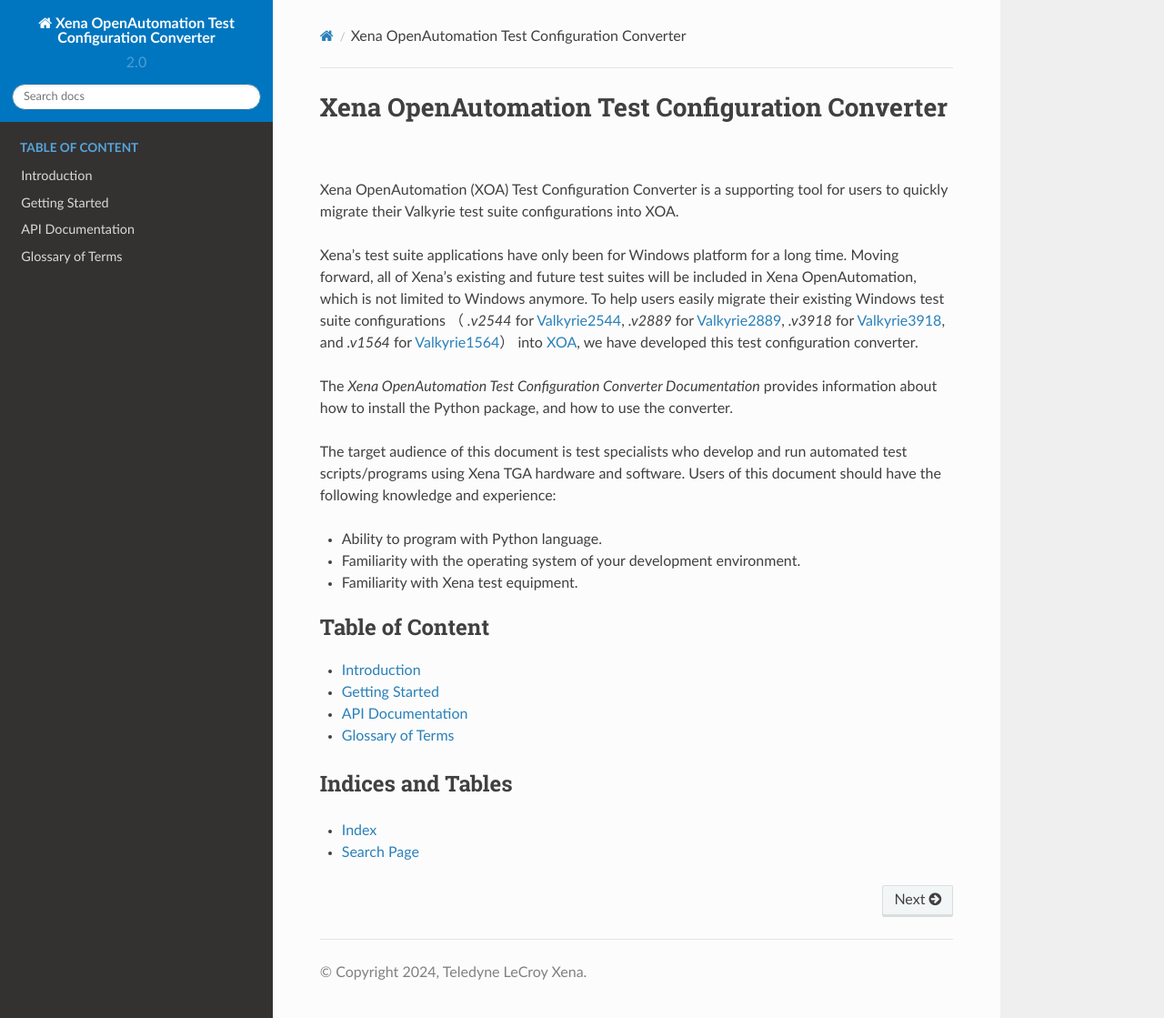
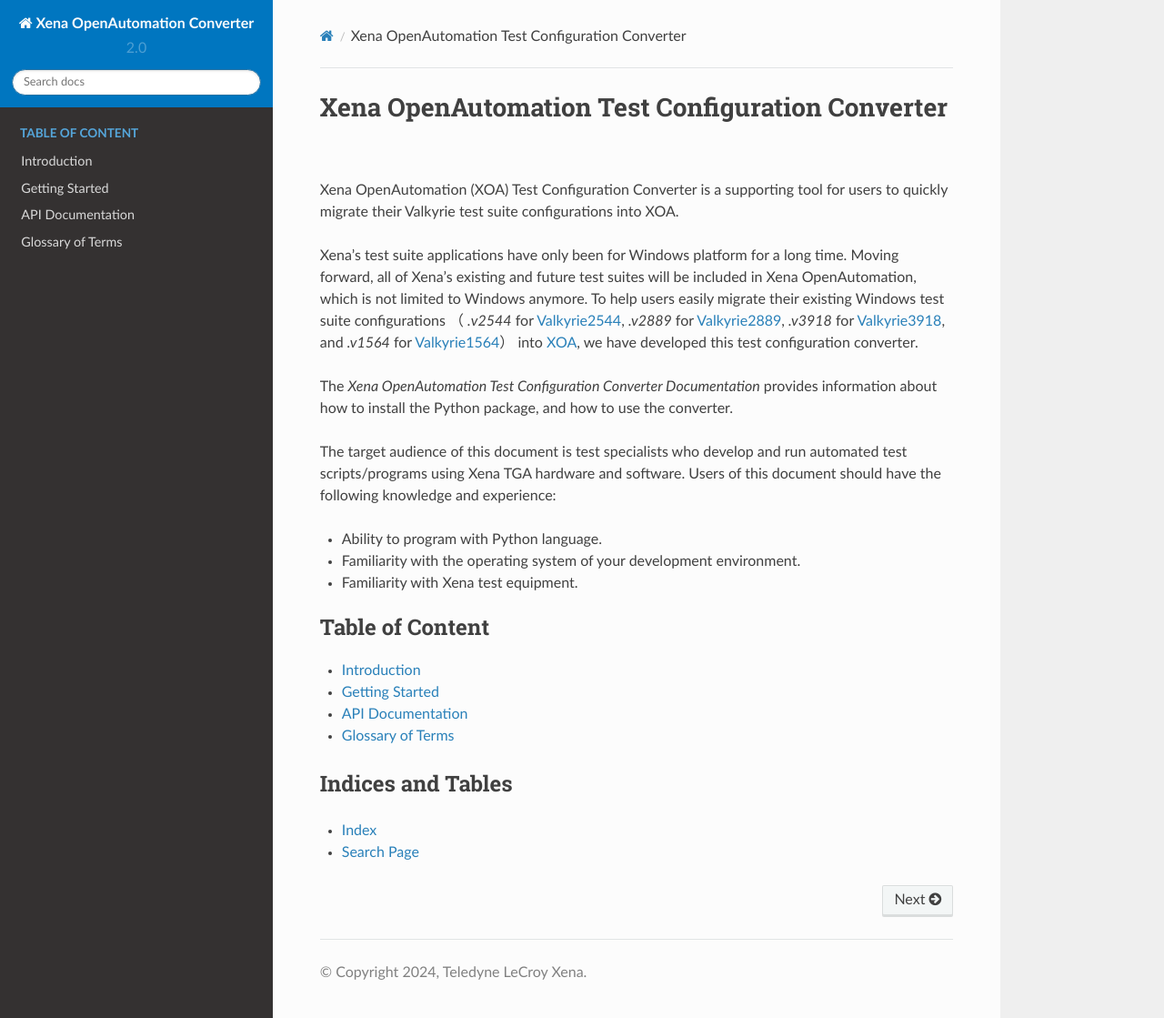
Before and after one commit to xenanetworks/open-automation-config-converter, a Sphinx documentation site: the page built from docs/source/index.rst, in a window 1280 px wide and 1119 px high. Shown: the whole window at 91% size. Built offline with Sphinx 7.4.7 and the Read the Docs theme 2.0.0, drawn with Linux system fonts in a browser that asks for light colours.

Commit message:
Update doc config

```diff
--- a/docs/source/conf.py
+++ b/docs/source/conf.py
@@ -45,10 +45,10 @@
 company = f"Teledyne LeCroy Xena"
 year = datetime.datetime.today().year
 month = datetime.datetime.today().month
-project = f"Xena OpenAutomation Test Configuration Converter"
+project = f"Xena OpenAutomation Converter"
 copyright = f"{year}, {company}"
 author = company
-title = f"Xena OpenAutomation Test Configuration Converter Guide"
+title = f"Xena OpenAutomation Converter Documentation"
 output_basename = f"xoa_converter_doc"
 
 # The full version, including alpha/beta/rc tags.
@@ -76,6 +76,7 @@
     'sphinx.ext.extlinks',
     "sphinx_inline_tabs",
     'sphinx_copybutton',
+    "sphinx_remove_toctrees",
     'sphinx_rtd_theme',
 ]
 add_module_names = False
```
